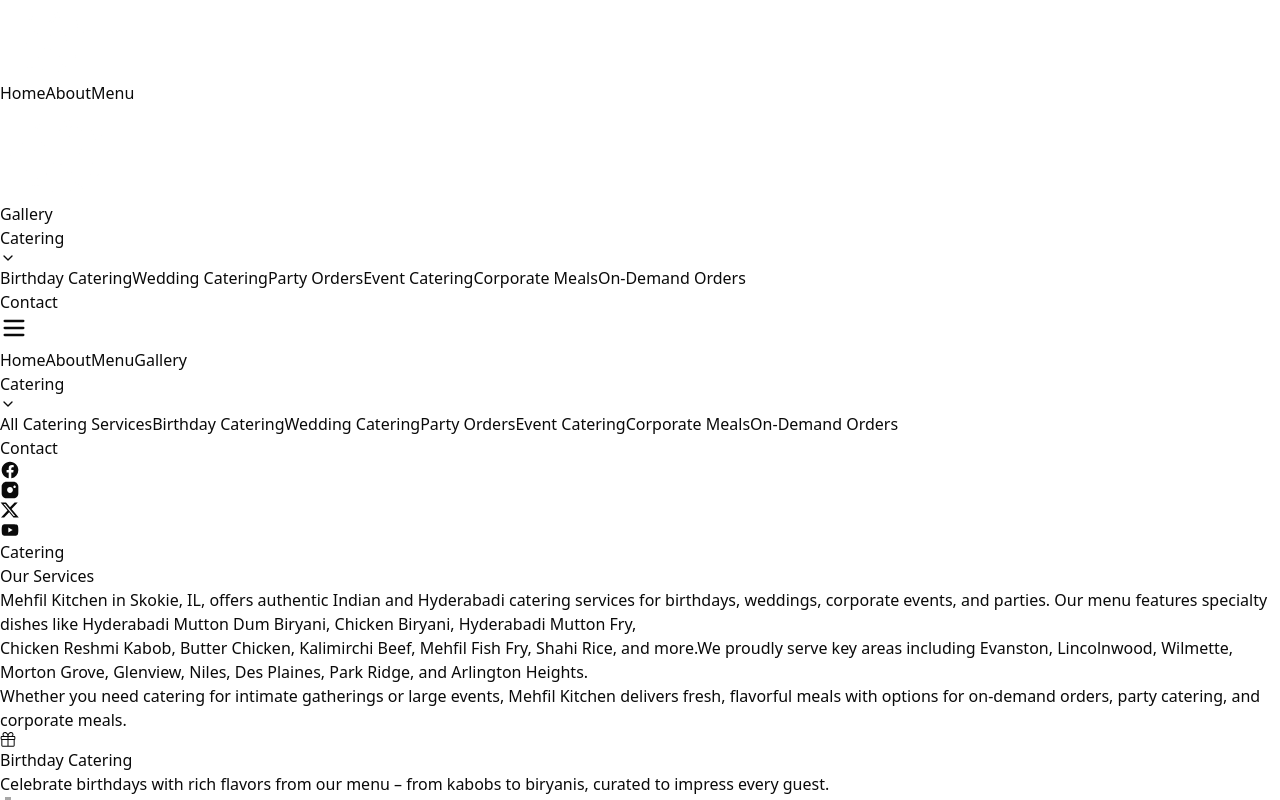
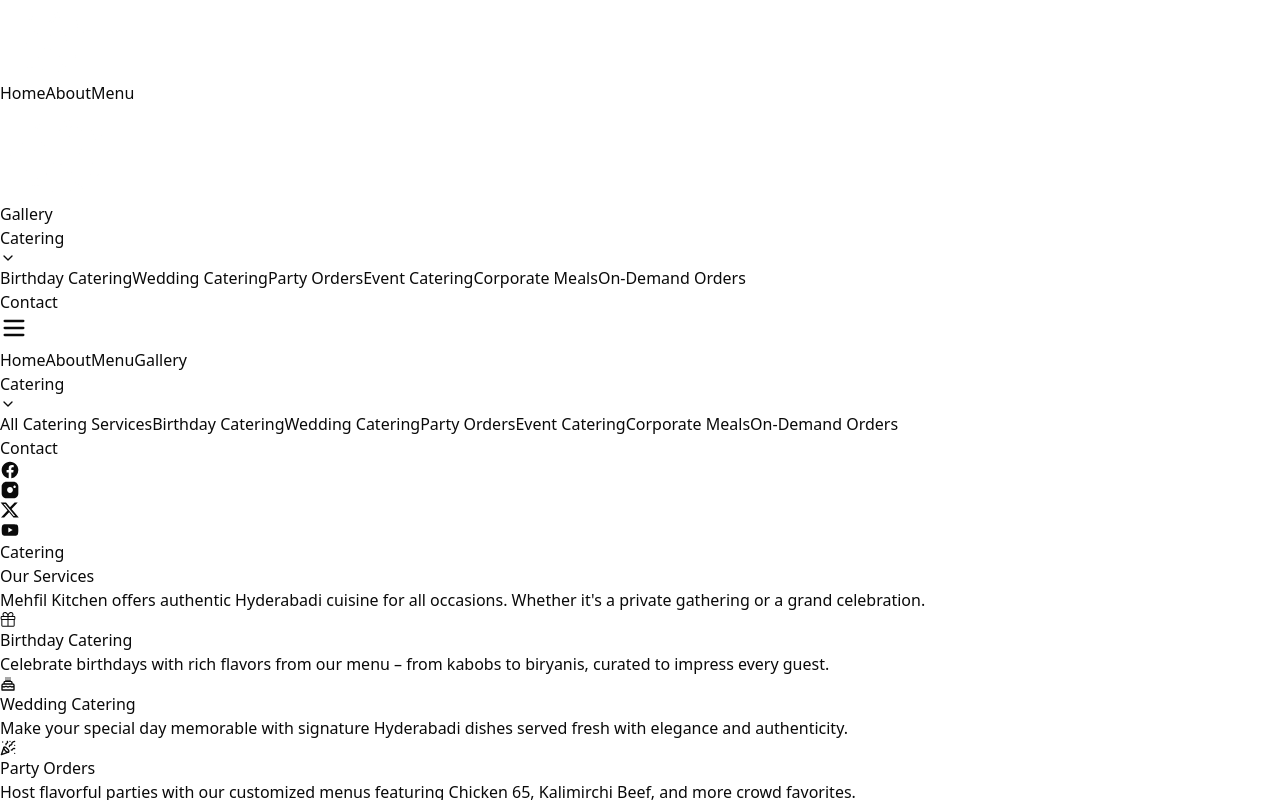
Before and after one commit to compumaxhosting/mehfil-kitchen-live, a Next.js app: page /catering in a window 1280 px wide. Shown: the top 800 px of the page. Built offline with nearby package versions, Linux system fonts and the light colour scheme.

Commit message:
undo all changes

```diff
--- a/src/components/Services.tsx
+++ b/src/components/Services.tsx
@@ -52,14 +52,9 @@ export default function ServicesSection() {
                 <div className="max-w-7xl mx-auto text-center">
                     <h2 className="text-[36px] font-semibold text-[#1a3c34] mb-4">Our Services</h2>
                     <p className="text-gray-700 mb-12 max-w-2xl mx-auto">
-                        Mehfil Kitchen in Skokie, IL, offers authentic Indian and Hyderabadi catering services for birthdays, weddings, corporate events, and parties. Our menu features specialty dishes like Hyderabadi Mutton Dum Biryani, Chicken Biryani, Hyderabadi Mutton Fry,
+                        Mehfil Kitchen offers authentic Hyderabadi cuisine for all occasions. Whether it&apos;s a private gathering or a grand celebration.
                     </p>
-                    <p className="text-gray-700 mb-12 max-w-2xl mx-auto">
-                        Chicken Reshmi Kabob, Butter Chicken, Kalimirchi Beef, Mehfil Fish Fry, Shahi Rice, and more.We proudly serve key areas including Evanston, Lincolnwood, Wilmette, Morton Grove, Glenview, Niles, Des Plaines, Park Ridge, and Arlington Heights.
-                    </p>
-                    <p className="text-gray-700 mb-12 max-w-2xl mx-auto">
-                        Whether you need catering for intimate gatherings or large events, Mehfil Kitchen delivers fresh, flavorful meals with options for on-demand orders, party catering, and corporate meals.
-                    </p>
+
                     <div className="grid grid-cols-1 sm:grid-cols-2 lg:grid-cols-3 gap-6">
                         {services.map((service, idx) => (
                             <Link href={service.link} key={idx} passHref>
```
